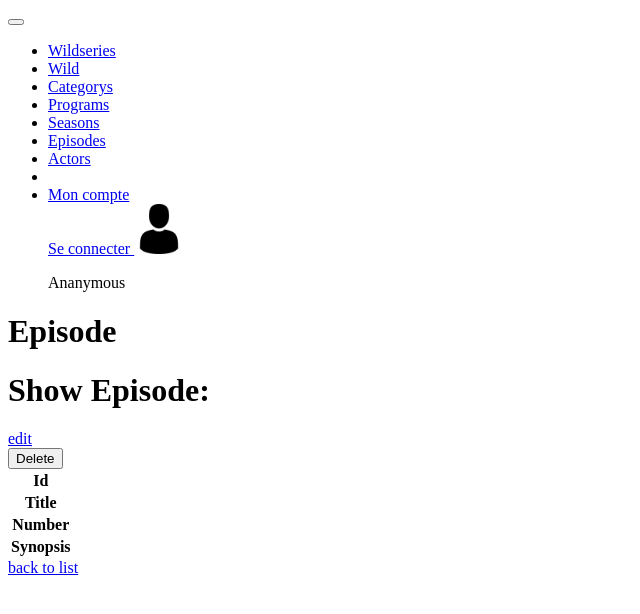
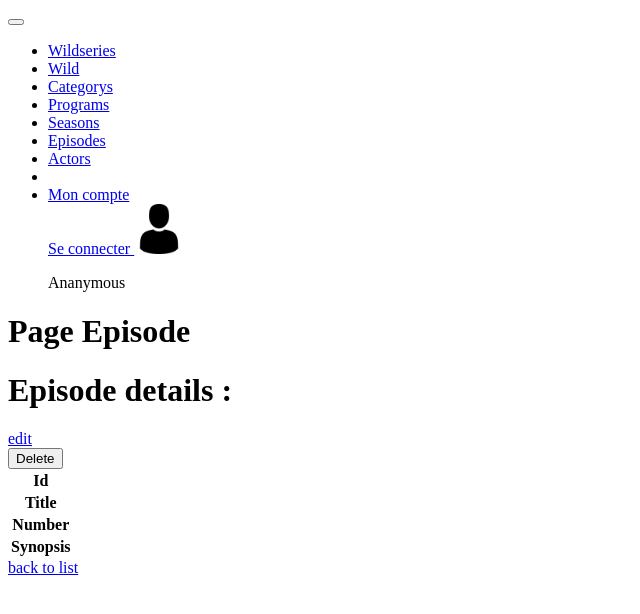
Before and after one commit to actix2013/32_Symfony_Wild-Series, a Symfony app: template templates/episode/show.html.twig in a window 1280 px wide. Shown: the top 614 px of the page, without its empty margins (0-640 px from the left). Run offline with Twig, Linux system fonts and the light colour scheme; the template is opened without the code that fills it, so the values that code supplies are empty; some libraries are stand-ins or nearby versions.

Commit message:
NO MODIF JUST RESTART EDI

```diff
--- a/src/Form/CommentType.php
+++ b/src/Form/CommentType.php
@@ -3,6 +3,8 @@
 namespace App\Form;
 
 use App\Entity\Comment;
+use App\Entity\User;
+use Symfony\Bridge\Doctrine\Form\Type\EntityType;
 use Symfony\Component\Form\AbstractType;
 use Symfony\Component\Form\FormBuilderInterface;
 use Symfony\Component\OptionsResolver\OptionsResolver;
@@ -14,8 +16,8 @@ class CommentType extends AbstractType
         $builder
             ->add('comment')
             ->add('rate')
-            ->add('author')
-            ->add('episode')
+            //->add('author',  null,["choice_label" => "email"]) // en commentaire car gérré par controler
+            //->add('episode',null, ["choice_label" => "title"]) // en commentaire car gérré par controler
         ;
     }
 
--- a/templates/comment/_form.html.twig
+++ b/templates/comment/_form.html.twig
@@ -1,4 +1,4 @@
 {{ form_start(form) }}
     {{ form_widget(form) }}
-    <button class="btn">{{ button_label|default('Save') }}</button>
+<button class="{{ btnDelete }}">{{ button_label|default('Save') }}</button>
 {{ form_end(form) }}
--- a/templates/episode/show.html.twig
+++ b/templates/episode/show.html.twig
@@ -3,9 +3,10 @@
 {% block title %}Episode{% endblock %}
 
 {% block body %}
-    <h1>Episode</h1>
+    <div class="{{ containerForm3 }}">
+        <h1>Page Episode</h1>
         <div class="{{ containerFormTitle }}">
-        <h1 class="col-6 p-2 mr-1 text-white">Show Episode: </h1>
+            <h1 class="col-6 p-2 mr-1 text-white">Episode details : </h1>
             <div class="col-3 mt-1">
                 <a class="{{ btnDelete }}" href="{{ path('episode_edit', {"slug": episode.slug}) }}">edit</a>
             </div>
@@ -34,7 +35,19 @@
             </tbody>
         </table>
 
+        {% if is_granted('IS_AUTHENTICATED_FULLY') %}
+        <div class="{{ containerFormTitle }}">
+            <h1 class="p-2 mr-1 text-white">Add a comment for this episode: </h1>
+        </div>
+        <div class="{{ containerForm3 }}">
+            {% form_theme form 'bootstrap_4_layout.html.twig' %}
+
+            {{ include('comment/_form.html.twig') }}
+        </div>
+        {% endif %}
+
         <div class="{{ containerEnd }}">
             <a class="{{ btnDelete }}" href="{{ path('episode_index') }}">back to list</a>
         </div>
+    </div>
 {% endblock %}
```
Also changed, not shown: src/Controller/EpisodeController.php (+21 -4 lines). Lines whose indentation alone changed are shown as unchanged.
